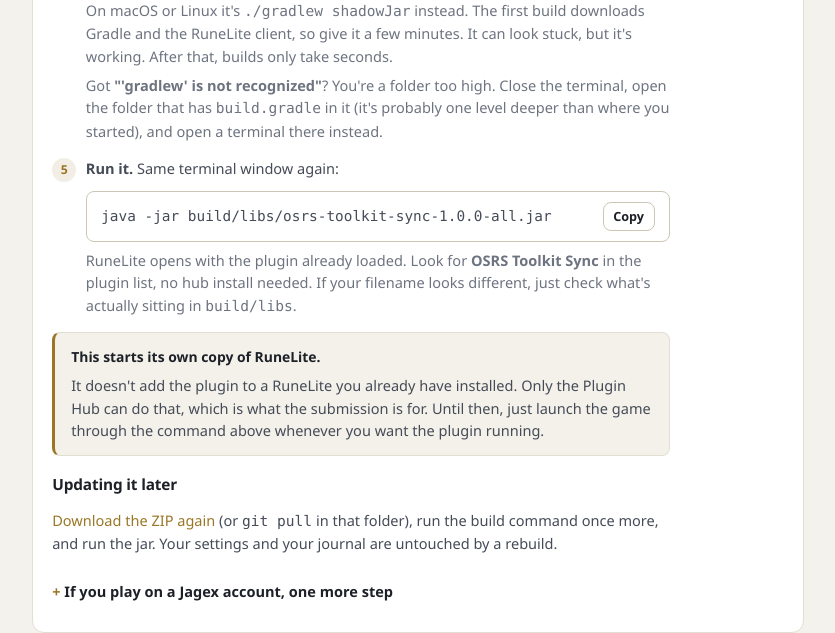
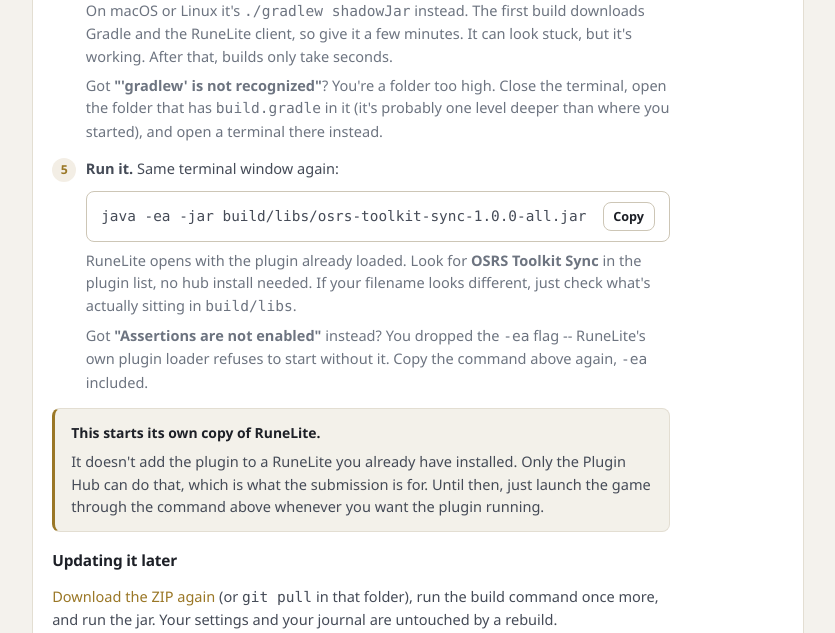
Before and after one commit to Wolklaw/OSRS-Toolkit, a FastAPI app: page /plugin in a window 1280 px wide. Shown: the part 1145-1778 px from the top of the page, without its empty margins (222-1057 px from the left). Run offline with FastAPI, Linux system fonts and the light colour scheme.

Commit message:
Add -ea to the plugin's run command
RuneLite's own ExternalPluginManager.loadBuiltin refuses to start
without assertions enabled, and the guide's run command was a plain
'java -jar' -- copy-pasting it crashed immediately with 'Assertions
are not enabled'. The build.gradle 'run' task already passed -ea;
the manual instructions just didn't match it.

```diff
--- a/src/toolkit_web/templates/plugin.html
+++ b/src/toolkit_web/templates/plugin.html
@@ -81,13 +81,16 @@
       </li>
       <li><strong>Run it.</strong> Same terminal window again:
         <div class="code-box cmd">
-          <code id="run-cmd">java -jar build/libs/{{ plugin_jar_name }}</code>
+          <code id="run-cmd">java -ea -jar build/libs/{{ plugin_jar_name }}</code>
           <button class="button secondary small" onclick="copyValue('run-cmd', this)">Copy</button>
         </div>
         <p class="hint">RuneLite opens with the plugin already loaded. Look for
           <strong>OSRS Toolkit Sync</strong> in the plugin list, no hub install needed. If your
           filename looks different, just check what's actually sitting in
           <code>build/libs</code>.</p>
+        <p class="hint">Got <strong>"Assertions are not enabled"</strong> instead? You dropped
+          the <code>-ea</code> flag -- RuneLite's own plugin loader refuses to start without it.
+          Copy the command above again, <code>-ea</code> included.</p>
       </li>
     </ol>
 
```
Also changed, not shown: tests/test_plugin_page.py (+9 -1 lines).
